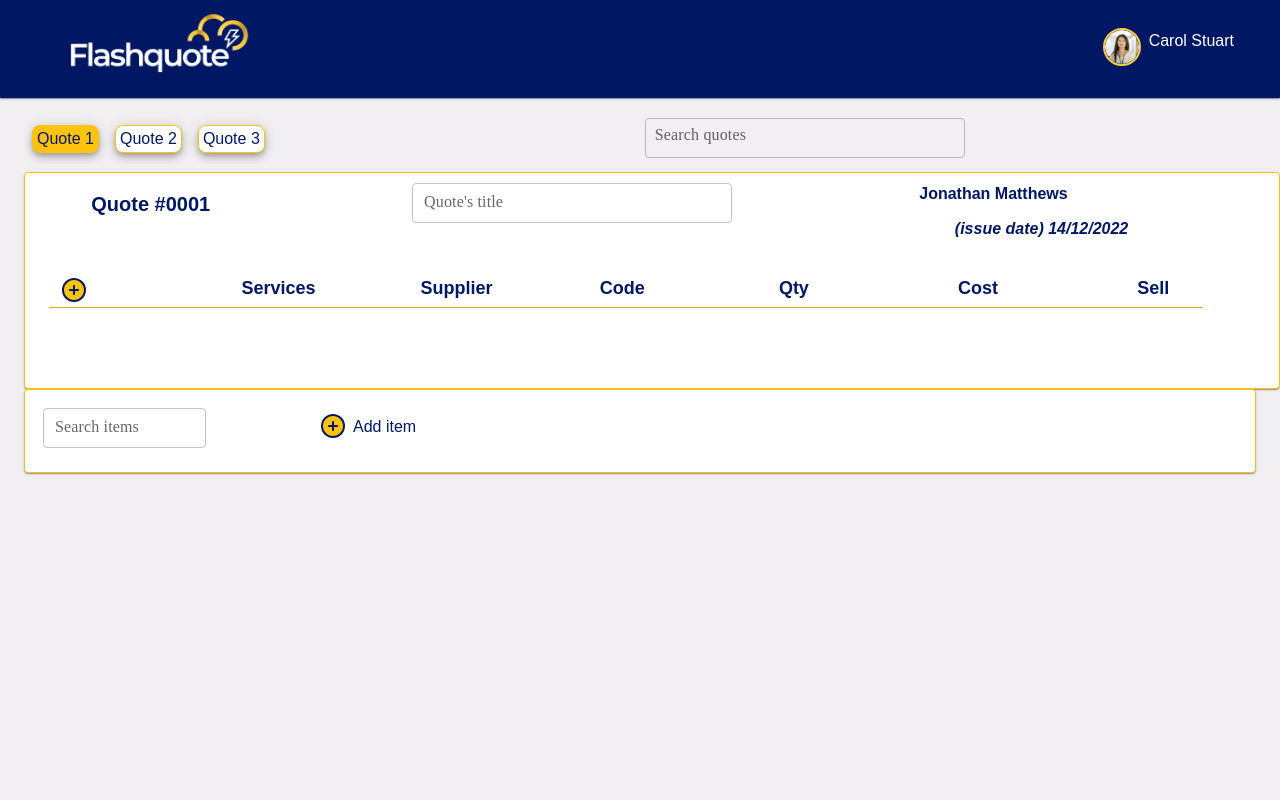
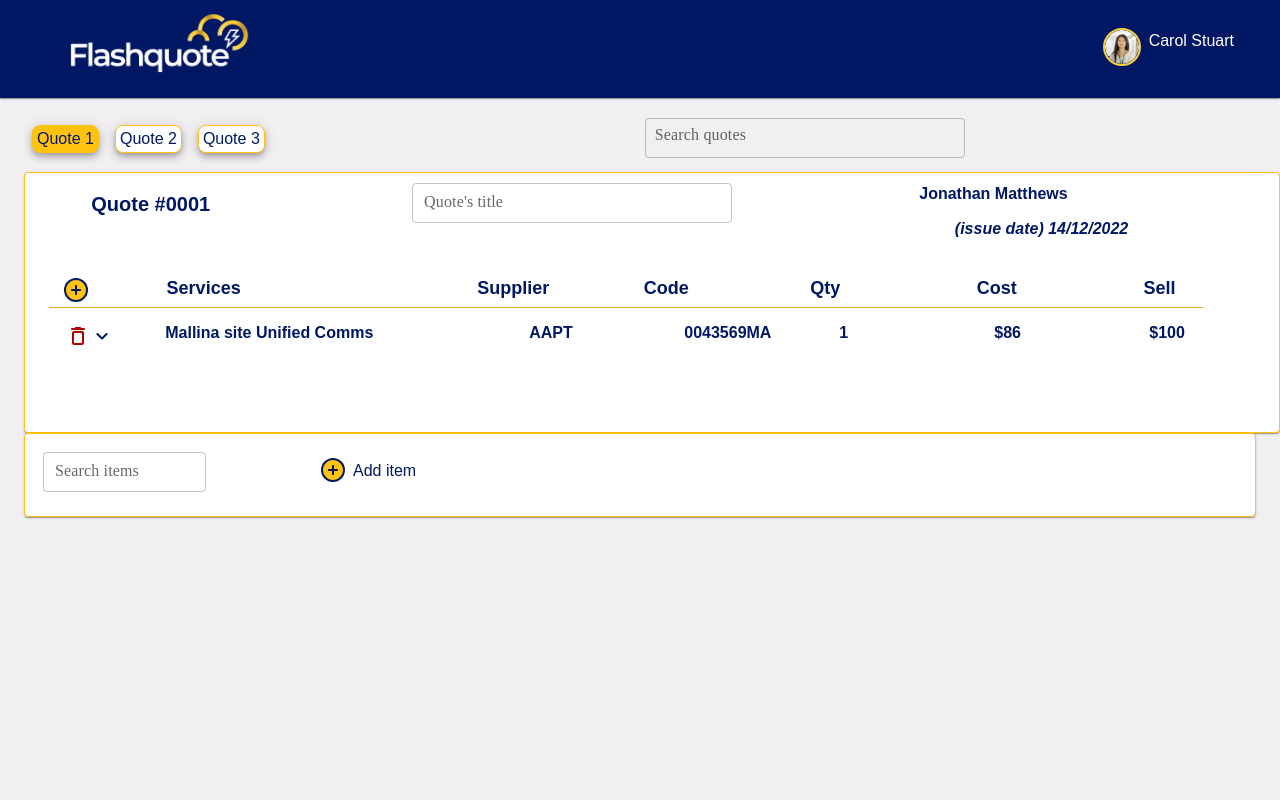
Before and after one commit to os-nath/nsflasquote, a React (Create React App) app: page / in a window 1280 px wide. Shown: the top 800 px of the page. Built offline with nearby package versions, Linux system fonts and the light colour scheme.

Commit message:
Quote first line layout

```diff
--- a/src/Content.js
+++ b/src/Content.js
@@ -12,6 +12,8 @@ import {
 } from "@mui/material";
 
 import AddCircleRoundedIcon from "@mui/icons-material/AddCircleRounded";
+import DeleteOutlineRoundedIcon from "@mui/icons-material/DeleteOutlineRounded";
+import KeyboardArrowDownRoundedIcon from "@mui/icons-material/KeyboardArrowDownRounded";
 
 import "./Content.css";
 
@@ -228,7 +230,7 @@ export function Content() {
           </Grid>
         </Grid>
 
-        <Card sx={{ mt: 2, mb: 10, boxShadow: "none" }}>
+        <Card sx={{ mt: 2, mb: 2, boxShadow: "none" }}>
           <Grid
             container
             sx={{
@@ -240,7 +242,7 @@ export function Content() {
               mt: 2,
             }}
           >
-            <Grid item xs={1} sx={{}}>
+            <Grid item xs={1} sx={{ mr: -2, ml: 1 }}>
               <AddCircleRoundedIcon
                 sx={{
                   bgcolor: "#001864",
@@ -250,7 +252,11 @@ export function Content() {
               />
             </Grid>
 
-            <Grid item xs={1} sx={{ flexGrow: 2, alignSelf: "flex-start" }}>
+            <Grid
+              item
+              xs={1}
+              sx={{ flexGrow: 2, alignSelf: "flex-start", ml: -6, mr: 18 }}
+            >
               Services
             </Grid>
 
@@ -274,14 +280,55 @@ export function Content() {
               Sell
             </Grid>
           </Grid>{" "}
-          <Divider
+          <Divider sx={{ bgcolor: "#FFC20E", width: "92%", ml: 3 }} />
+        </Card>
+
+        <Card sx={{ mt: 0, mb: 10, boxShadow: "none" }}>
+          <Grid
+            container
             sx={{
-              color: "yellowgreen",
-              bgcolor: "#FFC20E",
-              width: "92%",
-              ml: 3,
+              color: "#001864",
+              fontWeight: 600,
+              display: "inline-flex",
+              justifyContent: "space-around",
+              fontSize: 16,
+              mt: 0,
             }}
-          />
+          >
+            <Grid item xs={1} sx={{ ml: 2 }}>
+              <DeleteOutlineRoundedIcon sx={{ color: "#AC0000" }} />
+
+              <KeyboardArrowDownRoundedIcon />
+            </Grid>
+
+            <Grid
+              item
+              xs={3}
+              sx={{ flexGrow: 2, alignSelf: "flex-start", ml: -7 }}
+            >
+              Mallina site Unified Comms
+            </Grid>
+
+            <Grid item xs={1} sx={{}}>
+              AAPT
+            </Grid>
+
+            <Grid item xs={1} sx={{}}>
+              0043569MA
+            </Grid>
+
+            <Grid item xs={1} sx={{}}>
+              1
+            </Grid>
+
+            <Grid item xs={1} sx={{}}>
+              $86
+            </Grid>
+
+            <Grid item xs={1} sx={{}}>
+              $100
+            </Grid>
+          </Grid>{" "}
         </Card>
       </Card>
 
```
